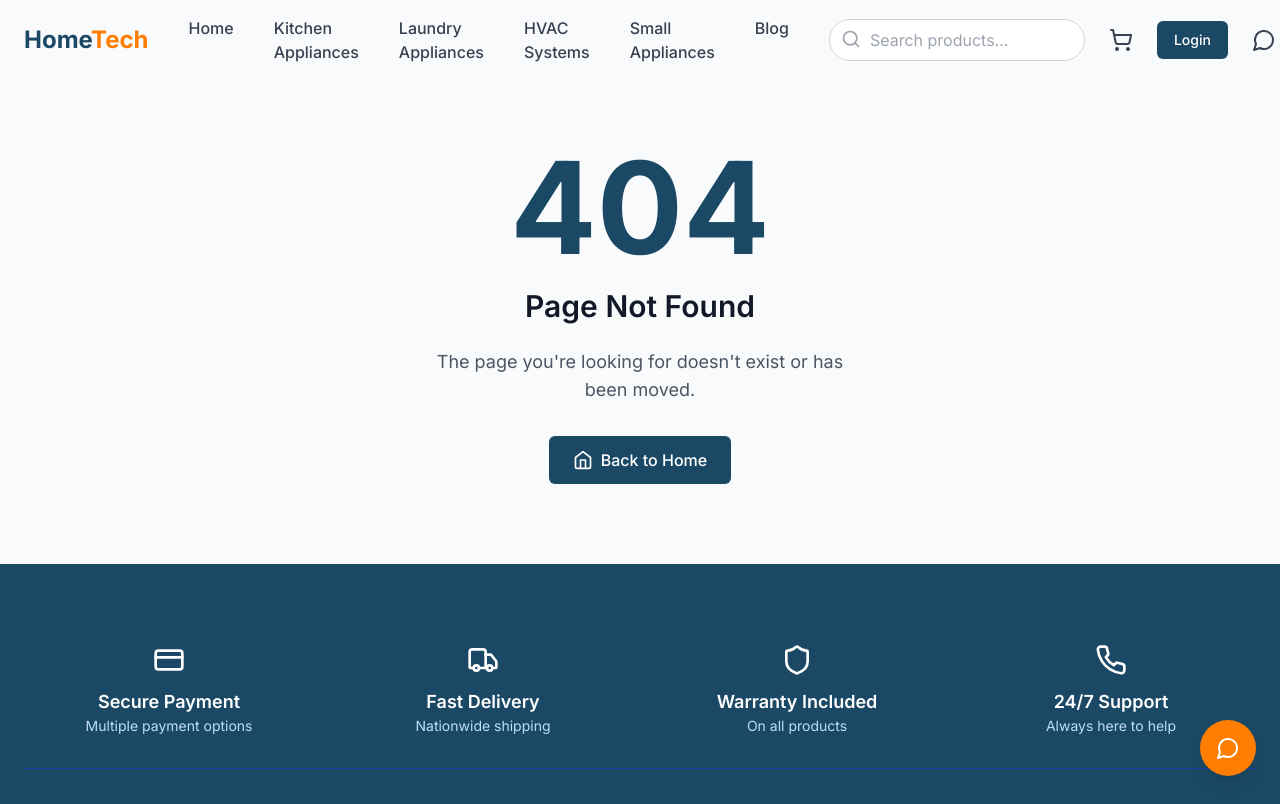
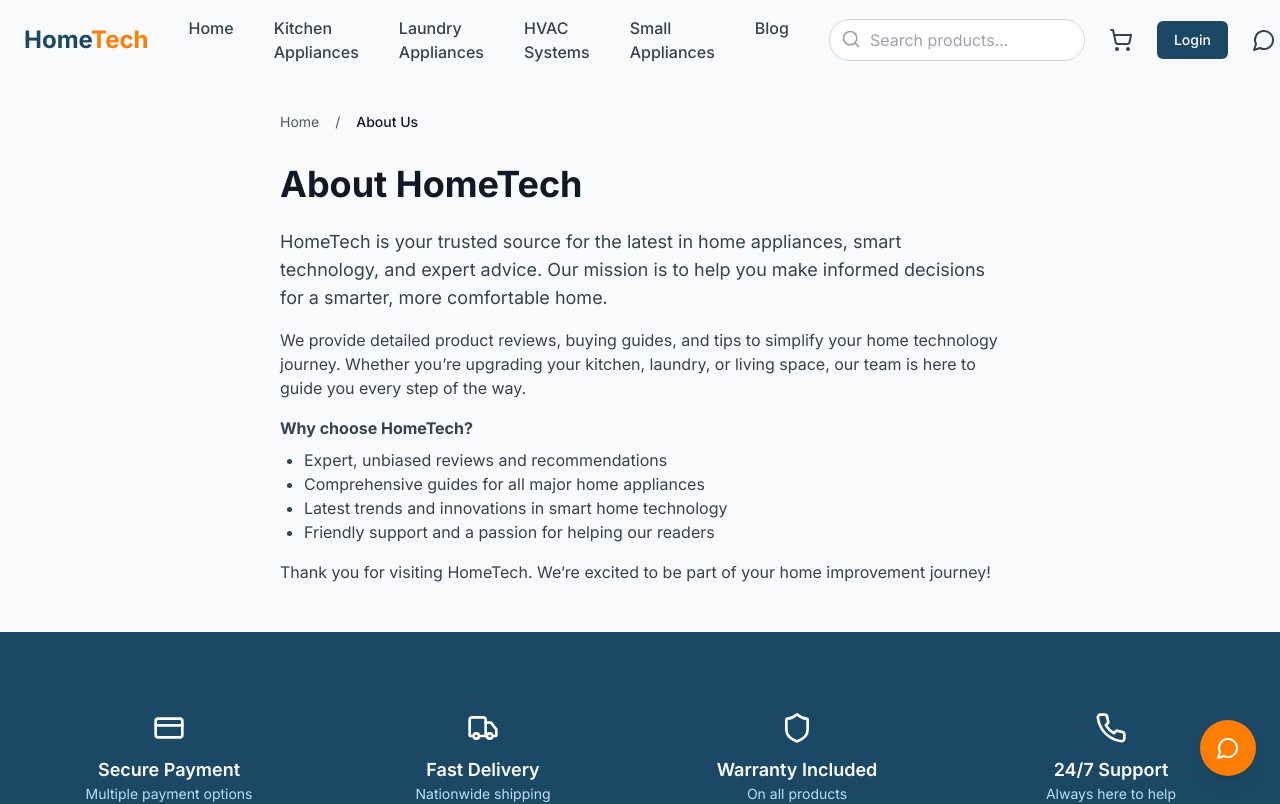
Before and after one commit to EtomCoda/HomeTech, a React (Vite) app: page /about in a window 1280 px wide. Shown: the top 804 px of the page. Built offline with nearby package versions, Linux system fonts and the light colour scheme.

Commit message:
Add About us Page

```diff
--- a/src/App.tsx
+++ b/src/App.tsx
@@ -2,6 +2,7 @@ import React from 'react';
 import { createBrowserRouter, createRoutesFromElements, Route } from 'react-router-dom';
 import Layout from './components/layout/Layout';
 import HomePage from './pages/HomePage';
+import AboutUs from './pages/AboutUs';
 import CategoryPage from './pages/CategoryPage';
 import ProductPage from './pages/ProductPage';
 import CartPage from './pages/CartPage';
@@ -24,6 +25,7 @@ export const router = createBrowserRouter(
       <Route path="cart" element={<CartPage />} />
       <Route path="checkout" element={<CheckoutPage />} />
       <Route path="account" element={<AccountPage />} />
+      <Route path="about" element={<AboutUs />} />
       <Route path="blog" element={<BlogPage />} />
       <Route path="blog/:postId" element={<BlogPostPage />} />
       <Route path="compare" element={<ComparisonPage />} />
--- /dev/null
+++ b/src/pages/AboutUs.tsx
@@ -0,0 +1,49 @@
+import React from "react";
+import { Link } from "react-router-dom";
+
+const AboutUs: React.FC = () => (
+  <div className="max-w-3xl mx-auto px-4 sm:px-6 py-12">
+    <nav className="mb-8">
+      <ol className="flex items-center space-x-2 text-sm text-gray-600">
+        <li>
+          <Link to="/" className="hover:text-blue-900">
+            Home
+          </Link>
+        </li>
+        <li>
+          <span className="mx-2">/</span>
+        </li>
+        <li className="font-medium text-gray-900">About Us</li>
+      </ol>
+    </nav>
+    <h1 className="text-3xl md:text-4xl font-bold text-gray-900 mb-6">
+      About HomeTech
+    </h1>
+    <p className="mb-4 text-lg text-gray-700">
+      HomeTech is your trusted source for the latest in home appliances, smart
+      technology, and expert advice. Our mission is to help you make informed
+      decisions for a smarter, more comfortable home.
+    </p>
+    <p className="mb-4 text-gray-700">
+      We provide detailed product reviews, buying guides, and tips to simplify
+      your home technology journey. Whether you’re upgrading your kitchen,
+      laundry, or living space, our team is here to guide you every step of the
+      way.
+    </p>
+    <p className="mb-4 text-gray-700">
+      <strong>Why choose HomeTech?</strong>
+      <ul className="list-disc ml-6 mt-2">
+        <li>Expert, unbiased reviews and recommendations</li>
+        <li>Comprehensive guides for all major home appliances</li>
+        <li>Latest trends and innovations in smart home technology</li>
+        <li>Friendly support and a passion for helping our readers</li>
+      </ul>
+    </p>
+    <p className="text-gray-700">
+      Thank you for visiting HomeTech. We’re excited to be part of your home
+      improvement journey!
+    </p>
+  </div>
+);
+
+export default AboutUs;
```
